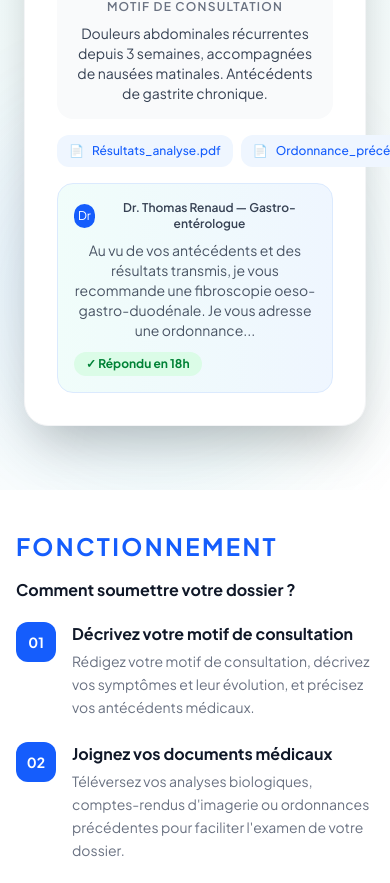
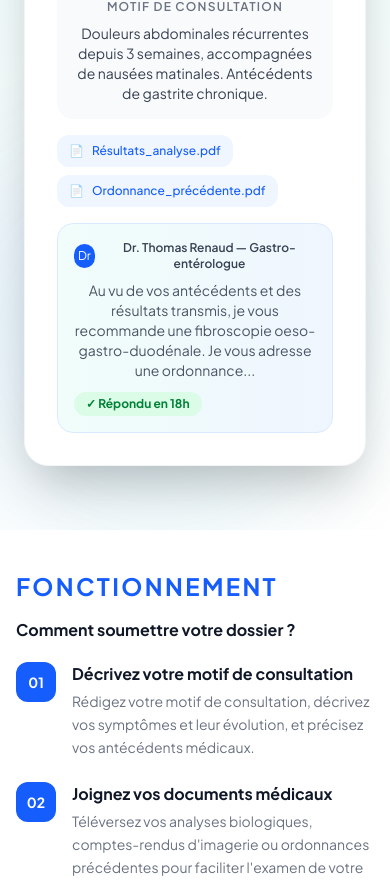
Before and after one commit to All185/medivio-frontend, a Next.js app: page /features/consultation-differee in a window 390 px wide. Shown: the part 793-1676 px from the top of the page. Built offline with nearby package versions, Linux system fonts and the light colour scheme.

Commit message:
Fix file badges overflow on mobile - consultation differee

```diff
--- a/app/features/consultation-differee/page.tsx
+++ b/app/features/consultation-differee/page.tsx
@@ -58,7 +58,7 @@ export default function ConsultationDiffereeFeaturePage() {
               <p className="text-xs font-semibold text-gray-500 mb-2 uppercase tracking-widest">{t('async_page.case_label')}</p>
               <p className="text-sm text-gray-700">{t('async_page.case_desc')}</p>
             </div>
-            <div className="flex items-center gap-2 mb-4">
+            <div className="flex flex-wrap items-center gap-2 mb-4">
               <div className="bg-blue-50 rounded-xl px-3 py-2 flex items-center gap-2">
                 <span className="text-blue-500 text-xs">📄</span>
                 <span className="text-xs text-blue-600 font-medium">Résultats_analyse.pdf</span>
```
